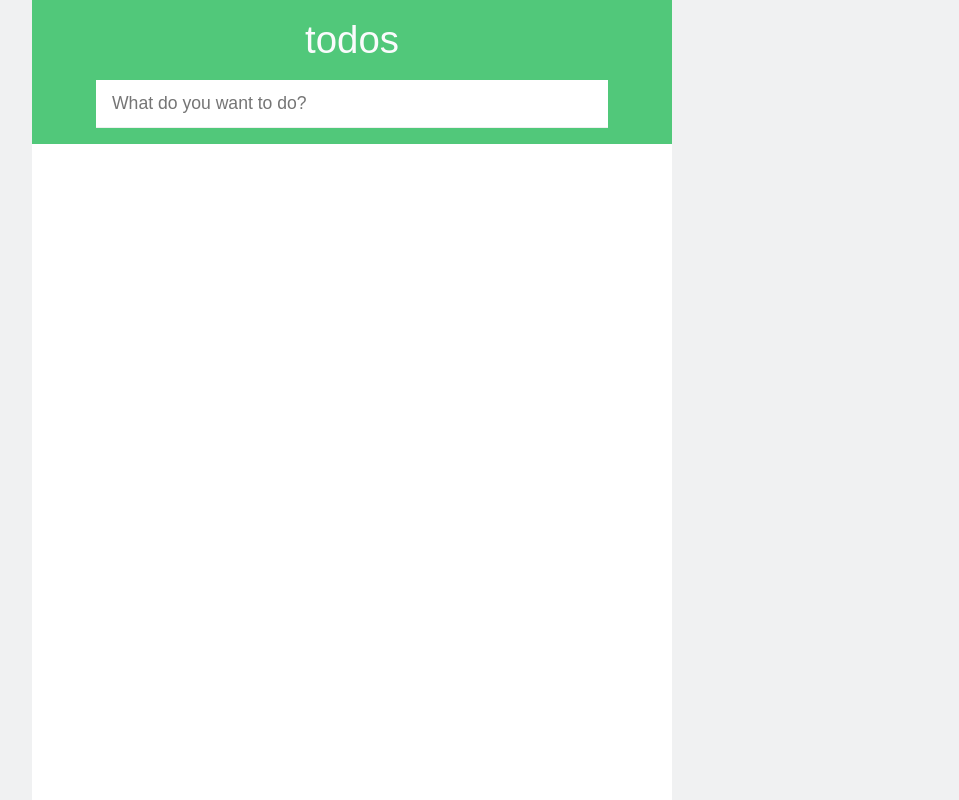
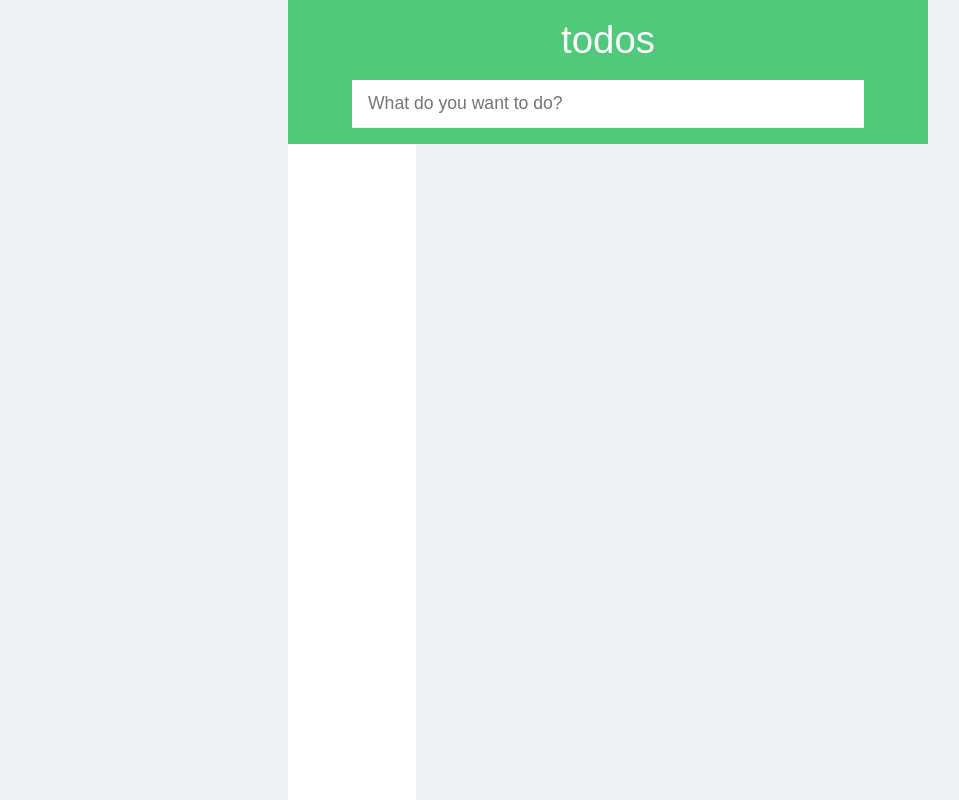
Before and after one commit to Fischer-L/my-todo-list, a React (Create React App) app: page / in a window 1280 px wide. Shown: the whole page, without its empty margins (288-1247 px from the left). Built offline with nearby package versions, Linux system fonts and the light colour scheme.

Commit message:
Setup SCSS

```diff
--- a/src/components/App.css
+++ b/src/components/App.scss
@@ -1,9 +1,11 @@
+$app-width: 10%;
+
 .App {
   --app-width: 100%;
   --app-max-width: 100%;
   --app-font-color: #555;
 
-  width: var(--app-width);
+  width: $app-width;
   max-width: var(--app-max-width);
   height: 100%;
   margin: 0 auto;
--- a/src/components/TodoPanel.css
+++ b/src/components/TodoPanel.scss
@@ -1,7 +1,9 @@
+@import "App.scss";
+
 .todo-panel {
   --todo-panel__top-panel-height: 9rem;
 
-  width: 100%;
+  width: $app-width;
 }
 
 .todo-panel__top-panel {
```
Also changed, not shown: package.json (+11 -3 lines), src/index.scss (renamed from src/index.css), 2 other files (tests, documents, lock files or other folders).
